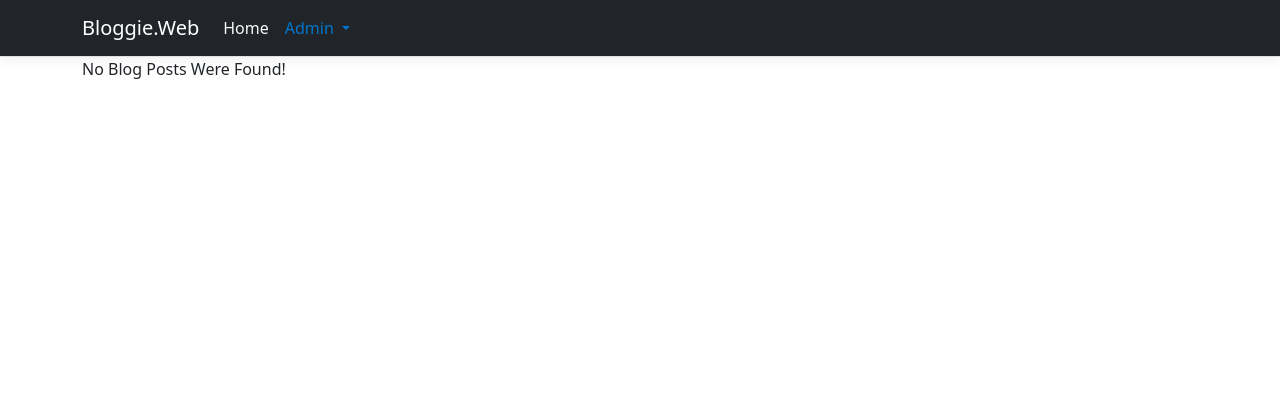
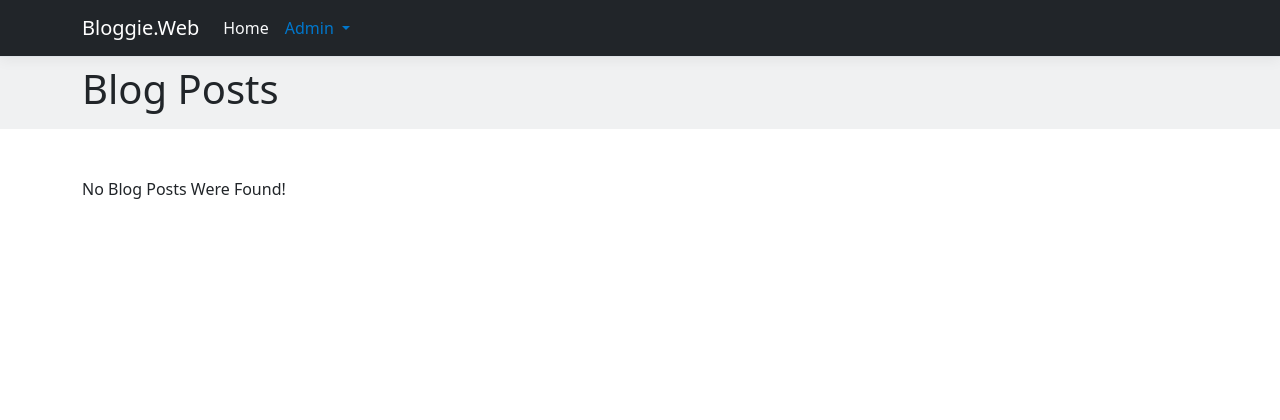
Before and after one commit to Soupreme-gif/Bloggie, an ASP.NET Core app: page /Admin/Blogs/List in a window 1280 px wide. Shown: the top 420 px of the page. Run offline with ASP.NET Core 8, Linux system fonts and the light colour scheme; data that the repository does not hold is empty; style sheets or scripts are compiled from the project's sources.

Commit message:
Added notifications via TempData and some smaller changes.

```diff
--- a/Bloggie.Web/Pages/Admin/Blogs/Add.cshtml.cs
+++ b/Bloggie.Web/Pages/Admin/Blogs/Add.cshtml.cs
@@ -42,6 +42,8 @@ namespace Bloggie.Web.Pages.Admin.Blogs
 
             await _blogPostRepository.AddAsync(blogPost);
 
+            TempData["MessageDescription"] = "New blog post created!";
+
             return RedirectToPage("/Admin/Blogs/List");
 
         }
--- a/Bloggie.Web/Pages/Admin/Blogs/Edit.cshtml
+++ b/Bloggie.Web/Pages/Admin/Blogs/Edit.cshtml
@@ -21,7 +21,6 @@
             <button type="button" class="btn-close" data-bs-dismiss="alert" aria-label="Close"></button>
         </div>
     </div>
-
 }
 
 @if(Model.BlogPost != null)
--- a/Bloggie.Web/Pages/Admin/Blogs/List.cshtml
+++ b/Bloggie.Web/Pages/Admin/Blogs/List.cshtml
@@ -3,14 +3,31 @@
 @{
 }
 
-@if(Model.BlogPosts != null && Model.BlogPosts.Any())
+
+<div class="bg-secondary bg-opacity-10 py-2 mb-5">
+    <div class="container">
+        <h1>Blog Posts</h1>
+    </div>
+</div>
+
+@{
+    var messageDescription = (string)ViewData["MessageDescription"];
+}
+
+@if (!string.IsNullOrWhiteSpace(messageDescription))
 {
-    <div class="bg-secondary bg-opacity-10 py-2 mb-5">
-        <div class="container">
-            <h1>Blog Posts</h1>
+    <div class="container">
+        <div class="alert alert-success alert-dismissible fade show mb-5" role="alert">
+            @Html.Raw(messageDescription)
+            <button type="button" class="btn-close" data-bs-dismiss="alert" aria-label="Close"></button>
         </div>
     </div>
+}
 
+
+
+@if (Model.BlogPosts != null && Model.BlogPosts.Any())
+{
     <div class="container">
         <table class="table">
             <thead>
--- a/Bloggie.Web/Pages/Admin/Blogs/List.cshtml.cs
+++ b/Bloggie.Web/Pages/Admin/Blogs/List.cshtml.cs
@@ -19,6 +19,13 @@ namespace Bloggie.Web.Pages.Admin.Blogs
 
         public async Task OnGet()
         {
+            var messageDescription = (string)TempData["MessageDescription"];
+
+            if (!string.IsNullOrWhiteSpace(messageDescription))
+            {
+                ViewData["MessageDescription"] = messageDescription;
+            }
+
             BlogPosts = (await _bloggieDbContext.BlogPosts.ToListAsync())?.ToList();
         }
 
```
